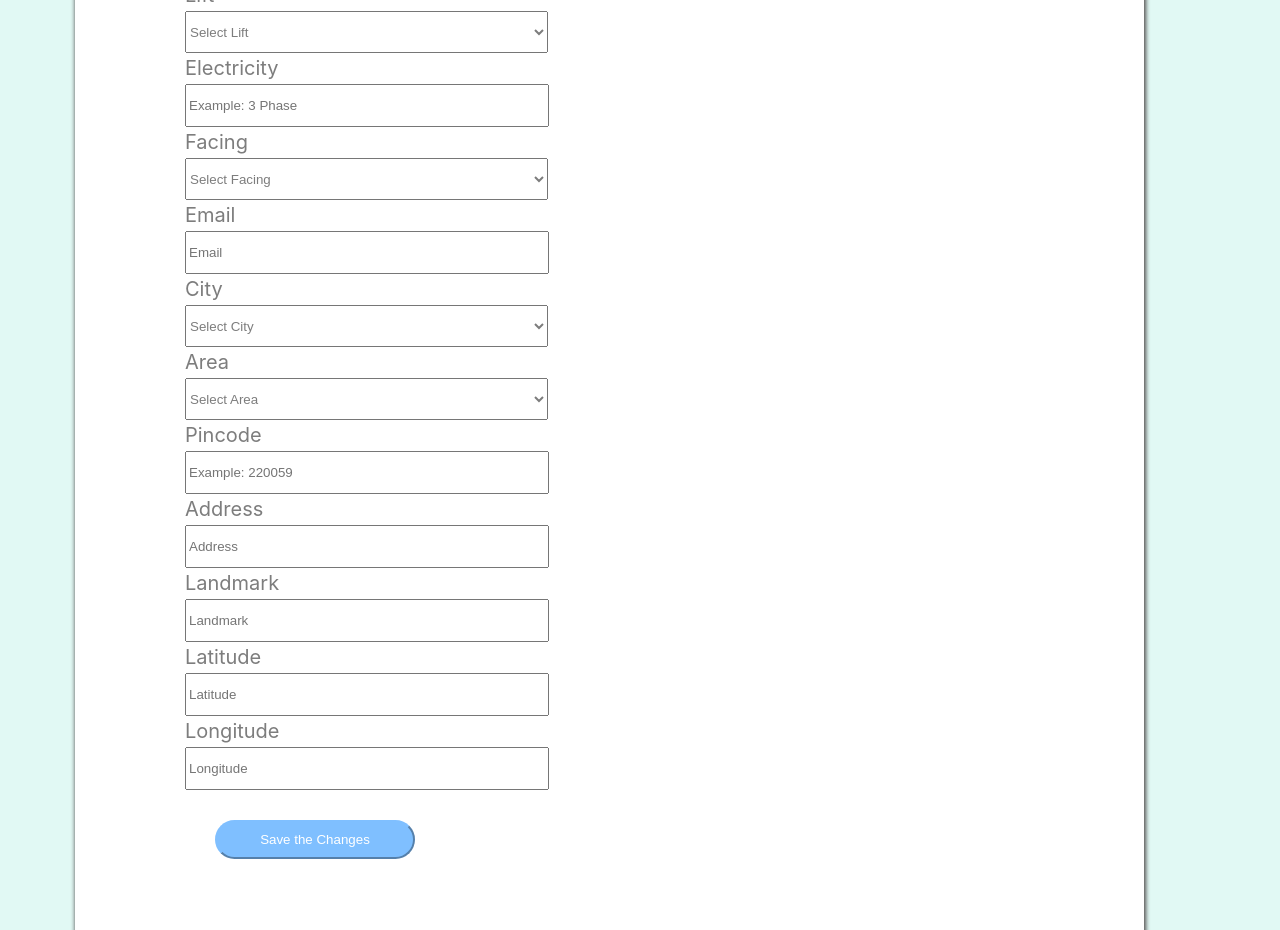
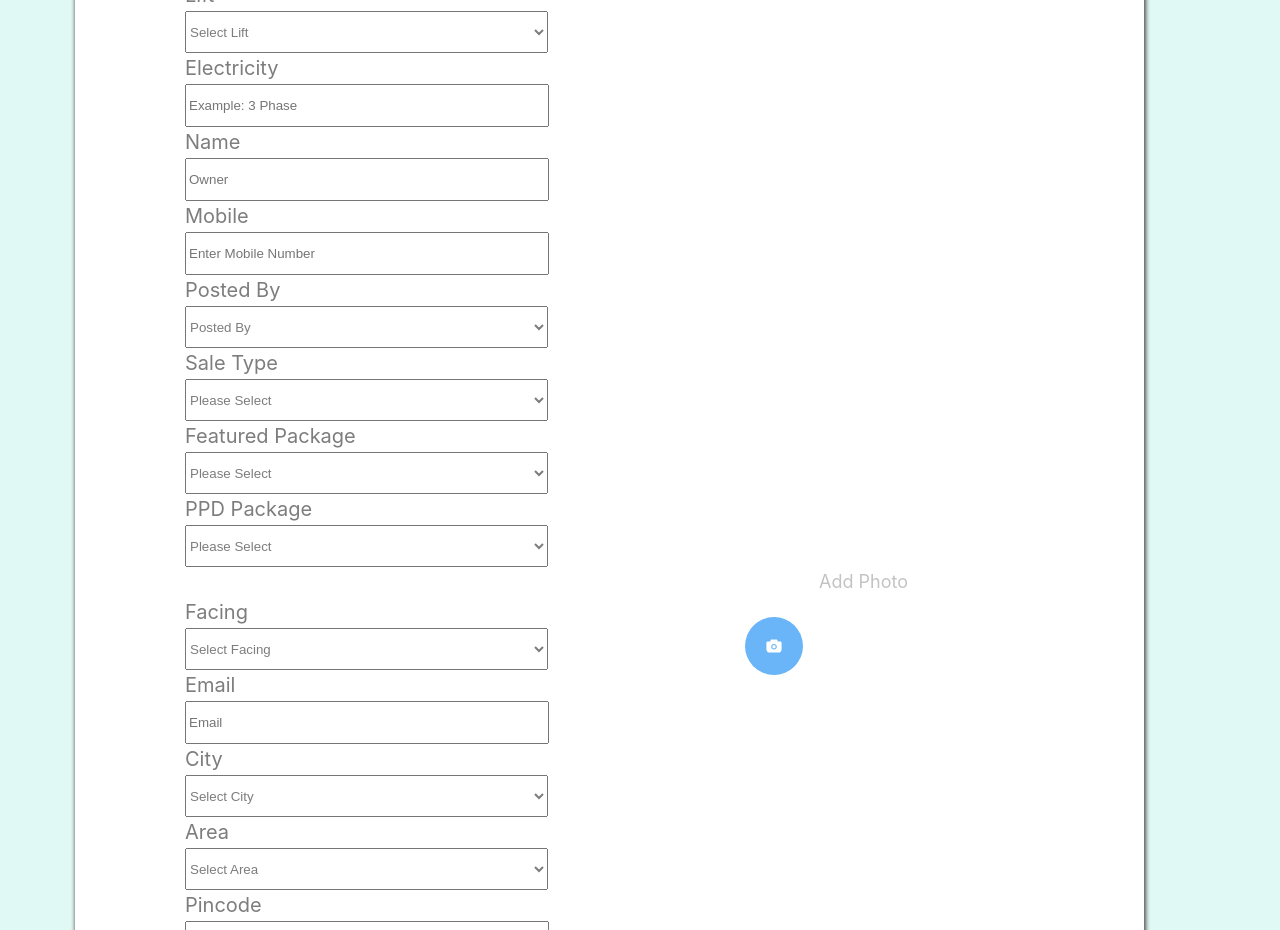
Before and after one commit to Akash8377/Real-Estate-Catalog, a React (Create React App) app in the folder client/real-estate-catalog/: page /editproperty in a window 1280 px wide. Shown: the part 1400-2330 px from the top of the page. Built offline with nearby package versions, Linux system fonts and the light colour scheme; no server answers.

Commit message:
commit changes

```diff
--- /dev/null
+++ b/client/real-estate-catalog/src/Components/EditPage/EditPage.css
@@ -0,0 +1,3 @@
+.camera-icon{
+    margin-left: 35rem;
+}
--- a/client/real-estate-catalog/src/Components/EditPage/EditPage.jsx
+++ b/client/real-estate-catalog/src/Components/EditPage/EditPage.jsx
@@ -1,9 +1,13 @@
 import React from 'react'
 import { useState } from 'react';
-import { useLocation } from 'react-router-dom';
+import { Navigate, useLocation } from 'react-router-dom';
 import axios from 'axios';
+import { AiFillCamera } from 'react-icons/ai';
+import './EditPage.css'
+import { useNavigate } from 'react-router-dom';
 
 const EditPage = () => {
+    const navigate=useNavigate();
     const location = useLocation();
     const propertydetail = location.state && location.state.propertydetail;
     const _id = propertydetail && propertydetail._id;
@@ -102,15 +106,31 @@ const EditPage = () => {
         });
     }
 
-    const EditSend=(formData)=>{
-        axios.put(`http://localhost:5000/edit/${_id}`, formData)
-        .then(response => {
-          console.log(response.data);
+    const handlePhoto = (e) => {
+        const name = e.target.name;
+        const value = e.target.files[0];
+        setFormData(previousData => {
+            return {...previousData, [name]:value}
         })
-        .catch(error => {
-          console.log(error);
-        });
-    }
+}
+
+const EditSend = (formData) => {
+    axios
+      .put(`http://localhost:5000/edit/${_id}`, formData)
+      .then((response) => {
+        console.log(response.data);
+        navigate('/home'); // Navigate after the PUT request is completed
+      })
+      .catch((error) => {
+        console.log(error);
+      });
+  };
+
+  const handleSubmit = (e) => {
+    e.preventDefault();
+    // Perform any necessary form validation or data processing
+    EditSend(formData);
+  };
 
   return (
     <form className='form-container'>
@@ -274,7 +294,64 @@ const EditPage = () => {
                 <input type='text' id='electricity' name='electricity' placeholder='Example: 3 Phase'
                 onChange={(e) => {handleFormData(e)}} class='input' value={'' || formData.electricity}/>
             </label><br/>
+            <label className='input-box' htmlFor='name'>Name <br/>
+                <input type='text' id='name' name='name' placeholder='Owner'
+                onChange={(e) => {handleFormData(e)}} className='input' value={"" || formData.name}/>
+            </label><br/>
 
+            <label className='input-box' htmlFor='mobile'>Mobile <br/>
+                <input type='number' id='mobile' name='mobile' placeholder='Enter Mobile Number'
+                onChange={(e) => {handleFormData(e)}} className='input' value={"" || formData.mobile}/>
+            </label><br/>
+
+            <label className='input-box' htmlFor='postedBy'>Posted By <br/>
+                <select id='postedBy' name='postedBy' onChange={(e) => handleFormData(e)} className='selection-input'>
+                    {formData.postedBy === "" ? <option value='Posted By'>Posted By</option> :
+                    <option value={formData.postedBy}>{formData.postedBy}</option>}
+                    <option value='Owner'>Owner</option>
+                    <option value='Dealer'>Dealer</option>
+                    <option value='Relative'>Relative</option>
+                    <option value='Other'>Other</option>
+                </select>
+            </label><br/>
+
+            <label className='input-box' htmlFor='saleType'>Sale Type <br/>
+                <select id='saleType' name='saleType' onChange={(e) => handleFormData(e)} className='selection-input'>
+                    {formData.saleType === "" ? <option value='Please Select'>Please Select</option> :
+                    <option value={formData.saleType}>{formData.saleType}</option>}
+                    <option value='Standard Sales'>Standard Sales</option>
+                    <option value='Bank Owned Sales'>Bank Owned Sales</option>
+                    <option value='Short Sales'>Short Sales</option>
+                </select>
+            </label><br/>
+
+            <label className='input-box' htmlFor='featuredPackage'>Featured Package <br/>
+                <select id='featuredPackage' name='featuredPackage' onChange={(e) => handleFormData(e)} className='selection-input'>
+                    {formData.featuredPackage === "" ? <option value='Please Select'>Please Select</option> :
+                    <option value={formData.featuredPackage}>{formData.featuredPackage}</option>}
+                    <option value='Yes'>Yes</option>
+                    <option value='No'>No</option>
+                </select>
+            </label><br/>
+
+            <label className='input-box' htmlFor='PPDPackage'>PPD Package <br/>
+                <select id='PPDPackage' name='PPDPackage' onChange={(e) => handleFormData(e)} className='selection-input'>
+                    {formData.PPDPackage === "" ? <option value='Please Select'>Please Select</option> :
+                    <option value={formData.PPDPackage}>{formData.PPDPackage}</option>}
+                    <option value='Yes'>Yes</option>
+                    <option value='No'>No</option>
+                </select>
+            </label><br/>
+
+            <label className='photo-input' htmlFor='photo-input'><AiFillCamera className='camera-icon'/>Add Photo<br/>
+                <input type='file'
+                    id='photo-input'
+                    name='image'
+                    onChange={e => handlePhoto(e)}
+                    // className='photo-input'
+                    // value={"" || formData.mobile}
+                />
+            </label>
             <label className='input-box' htmlFor='facing'>Facing <br/>
                 <select id='facing' name='facing' onChange={(e) => handleFormData(e)} class='selection-input'>
                     {formData.facing === "" ? <option value='Select Facing'>Select Facing</option> :
@@ -324,7 +401,7 @@ const EditPage = () => {
                 <label className='input-box' htmlFor='longitude'>Longitude <br />
                     <input type='text' id='longitude' name='longitude' placeholder='Longitude' onChange={(e) => { handleFormData(e) }} className='input' value={"" || formData.longitude} />
                 </label><br />
-    <button className="btn1" onClick={EditSend(formData)}>Save the Changes</button>
+    <button className="btn1" onClick={handleSubmit}>Save the Changes</button>
     </div>
     </form>
   )
```
Also changed, not shown: 1 other file (tests, documents, lock files or other folders).
